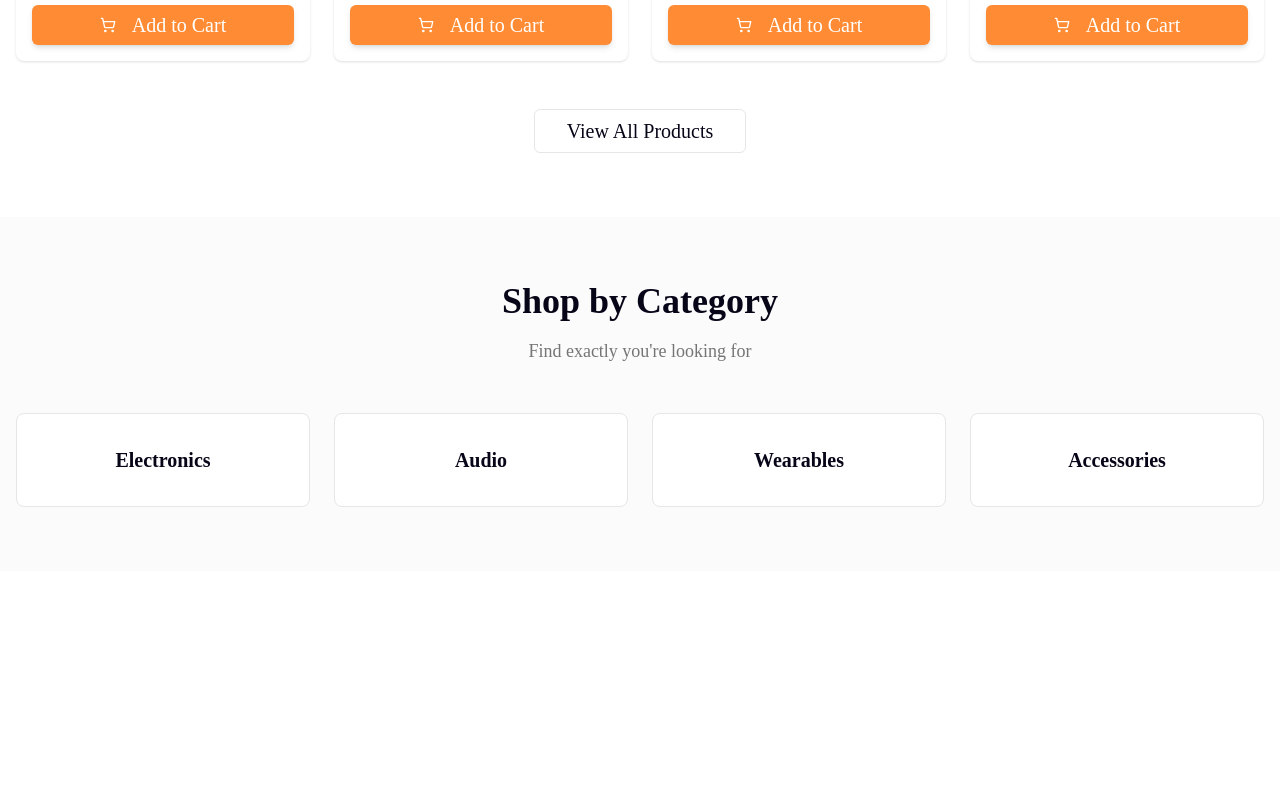
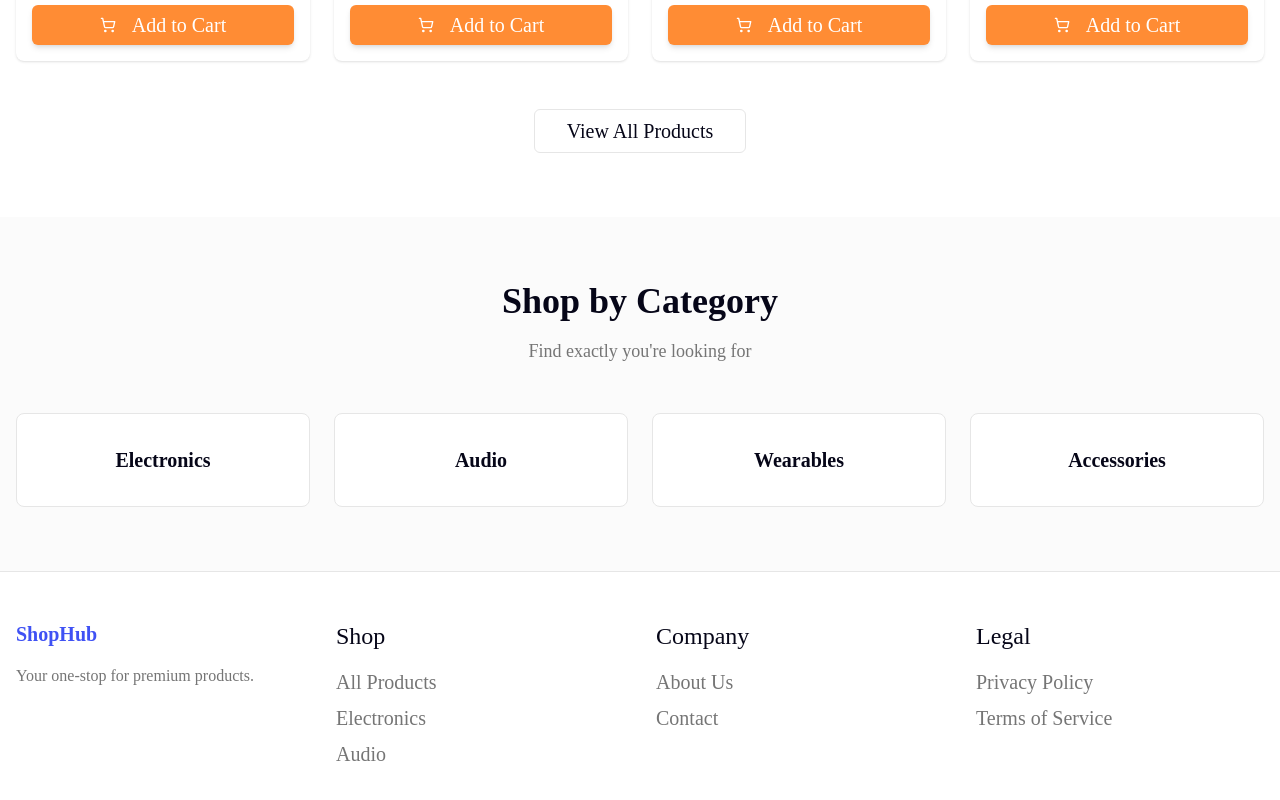
Before and after one commit to mohammadmehdidalvandii/shopHub-frontend, a Next.js app: page / in a window 1280 px wide. Shown: the part 1381-2181 px from the top of the page. Before the commit the page ends 1952 px from the top, so only its background shows below. Built offline with nearby package versions, Linux system fonts and the light colour scheme.

Commit message:
created footer section

```diff
--- a/src/app/page.tsx
+++ b/src/app/page.tsx
@@ -1,3 +1,4 @@
+import Footer from '@/components/modules/Footer/Footer'
 import Navigation from '@/components/modules/Navigation/Navigation'
 import Categories from '@/components/templates/home/Categories/Categories'
 import FeaturedProducts from '@/components/templates/home/FeaturedProducts/FeaturedProducts'
@@ -11,6 +12,7 @@ function Home(){
       <Header/>
       <FeaturedProducts/>
       <Categories/>
+      <Footer/>
     </div>
   )
 }
--- /dev/null
+++ b/src/components/modules/Footer/Footer.tsx
@@ -0,0 +1,55 @@
+import Link from 'next/link';
+import React from 'react';
+
+const Footer:React.FC = ()=>{
+  return (
+    <footer className='bg-white border-t border-border py-12'>
+        <div className="container mx-auto px-4">
+            <div className="grid grid-cols-1 sm:grid-cols-2 md:grid-cols-4 gap-8">
+                <div>
+                    <h3 className="text-xl font-robotoBold font-bold mb-4 text-primary">ShopHub</h3>
+                    <p className="text-gray-medium">Your one-stop for premium products.</p>
+                </div>
+                <div>
+                    <h4 className="font-robotoBold mb-4 text-2xl">Shop</h4>
+                    <ul className="space-y-2 text-gray-medium">
+                        <li>
+                            <Link href="/Products" className='hover:text-primary transition-colors text-xl'>All Products</Link>
+                        </li>
+                        <li>
+                            <Link href="" className='hover:text-primary transition-colors text-xl'>Electronics</Link>
+                        </li>
+                        <li>
+                            <Link href="" className='hover:text-primary transition-colors text-xl'>Audio</Link>
+                        </li>
+                    </ul>
+                </div>
+                <div>
+                    <h4 className="font-robotoBold mb-4 text-2xl">Company</h4>
+                    <ul className="space-y-2 text-gray-medium">
+                         <li>
+                            <Link href="" className='hover:text-primary transition-colors text-xl'>About Us</Link>
+                        </li>
+                        <li>
+                            <Link href="" className='hover:text-primary transition-colors text-xl'>Contact</Link>
+                        </li>
+                    </ul>
+                </div>
+                <div>
+                    <h4 className="font-robotoBold mb-4 text-2xl">Legal</h4>
+                    <ul className="space-y-2 text-gray-medium">
+                         <li>
+                            <Link href="" className='hover:text-primary transition-colors text-xl'>Privacy Policy</Link>
+                        </li>
+                        <li>
+                            <Link href="" className='hover:text-primary transition-colors text-xl'>Terms of Service</Link>
+                        </li>
+                    </ul>
+                </div>
+            </div>
+        </div>
+    </footer>
+  )
+}
+
+export default Footer
```
